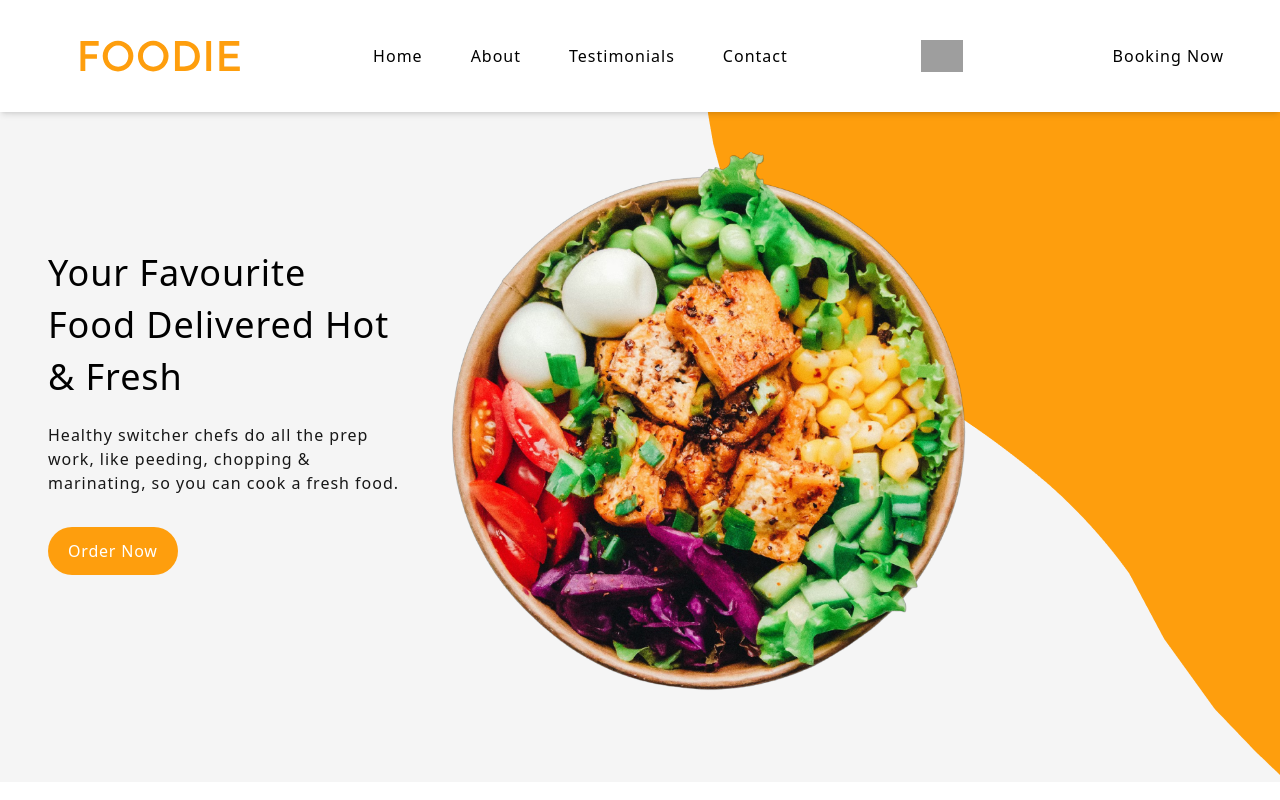
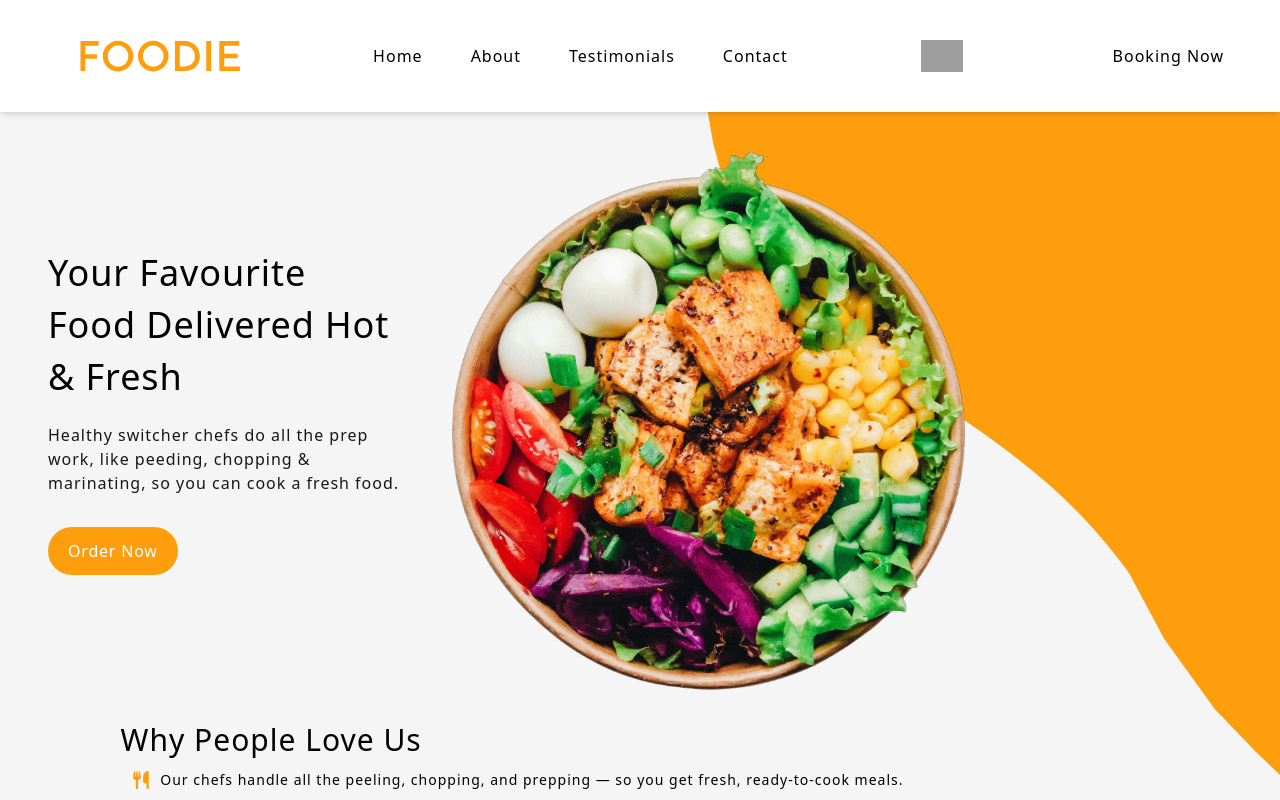
Before and after one commit to dbpthk/foodie, a React (Vite) app: page / in a window 1280 px wide. Built offline with nearby package versions, Linux system fonts and the light colour scheme; grey boxes are pictures that could not be loaded; the HTML template or start-up script is replaced by a standard one.

Commit message:
home content

```diff
--- /dev/null
+++ b/src/componets/Tagline.jsx
@@ -0,0 +1,46 @@
+import { FontAwesomeIcon } from "@fortawesome/react-fontawesome";
+import {
+  faUtensils,
+  faFireAlt,
+  faCheckCircle,
+  faTruck,
+} from "@fortawesome/free-solid-svg-icons";
+
+const Tagline = () => {
+  const taglines = [
+    {
+      text: "Our chefs handle all the peeling, chopping, and prepping — so you get fresh, ready-to-cook meals.",
+      icon: faUtensils,
+    },
+    {
+      text: "We do the prep. You do the cooking. Fresh, fast, and fuss-free.",
+      icon: faFireAlt,
+    },
+    {
+      text: "Peeling, chopping, marinating? Done. Just cook and enjoy.",
+      icon: faCheckCircle,
+    },
+    {
+      text: "Skip the prep, not the freshness. We deliver ingredients ready to cook.",
+      icon: faTruck,
+    },
+  ];
+  return (
+    <div className="flex flex-col gap-3">
+      <h2 className="text-2xl md:text-3xl font-medium">Why People Love Us</h2>
+      <ul className="flex flex-col gap-3 text-sm ">
+        {taglines.map((tag, index) => (
+          <li key={index} className="flex items-center">
+            <FontAwesomeIcon
+              icon={tag.icon}
+              className="text-[#FE9E0D] text-lg px-3 "
+            />
+            <span>{tag.text}</span>
+          </li>
+        ))}
+      </ul>
+    </div>
+  );
+};
+
+export default Tagline;
--- a/src/page/Home.jsx
+++ b/src/page/Home.jsx
@@ -1,16 +1,17 @@
 import React from "react";
 import { assets } from "../assets/assets";
 import Heading from "./../componets/Heading.jsx";
+import Tagline from "../componets/Tagline.jsx";
 
 const Home = () => {
   return (
-    <div className="w-full md:w-[80vw] pb-20">
+    <div className="w-full md:w-[80vw] pb-20 px-12">
       <img
         className="absolute -z-10 -top-50 -right-70 object-cover"
         src={assets.home_banner_background}
         alt="background"
       />
-      <div className="flex flex-col gap-10 md:flex-row mt-10 items-center justify-around px-12">
+      <div className="flex flex-col gap-10 md:flex-row mt-10 items-center justify-around ">
         <div className="w-[400px] md:w-[600px] h-auto">
           <Heading
             heading="Your Favourite Food Delivered Hot & Fresh"
@@ -24,6 +25,9 @@ a fresh food."
           <img src={assets.home_banner_image} alt="" />
         </div>
       </div>
+      <div className="w-full flex justify-center mt-5">
+        <Tagline />
+      </div>
     </div>
   );
 };
```
